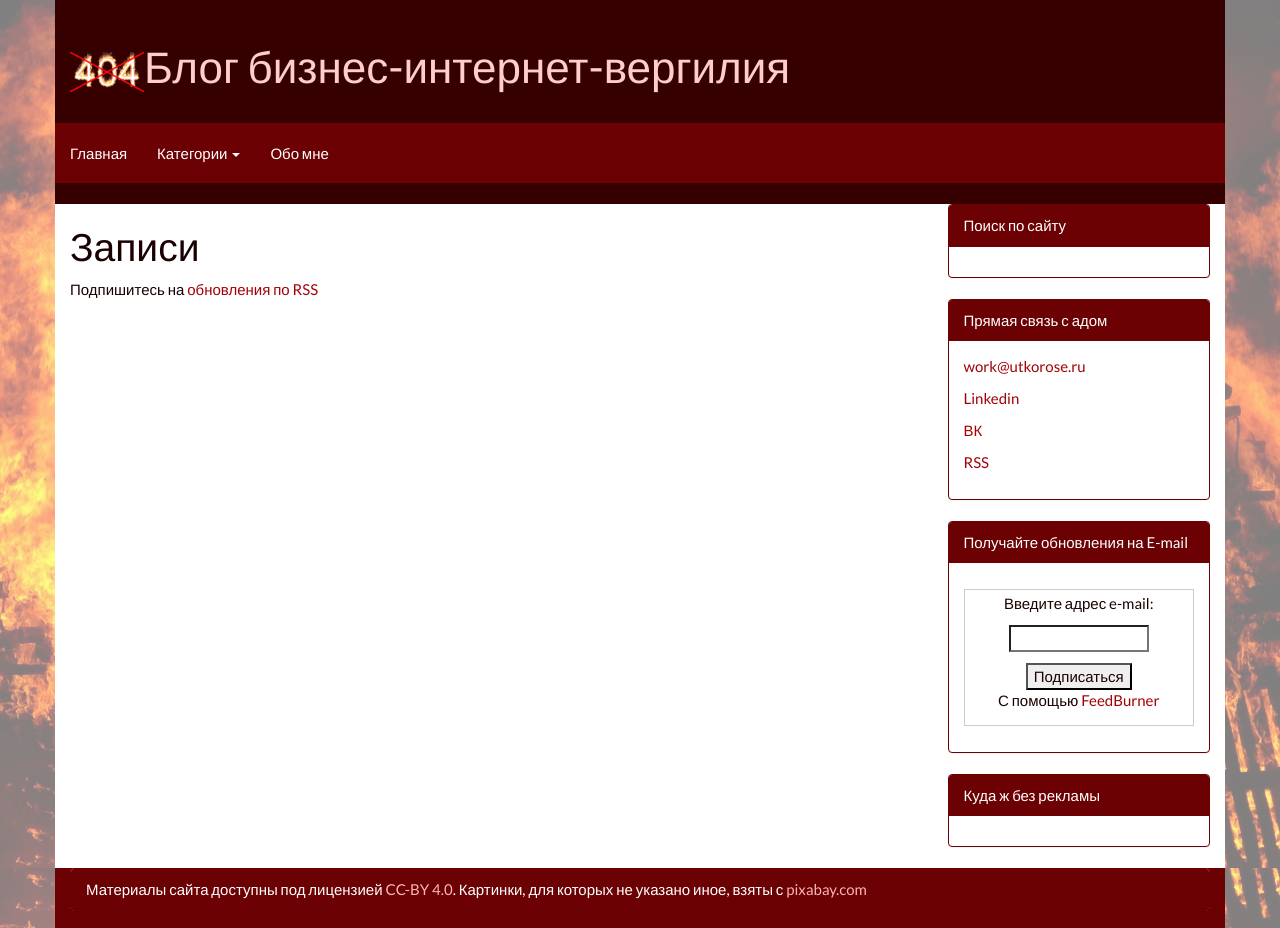
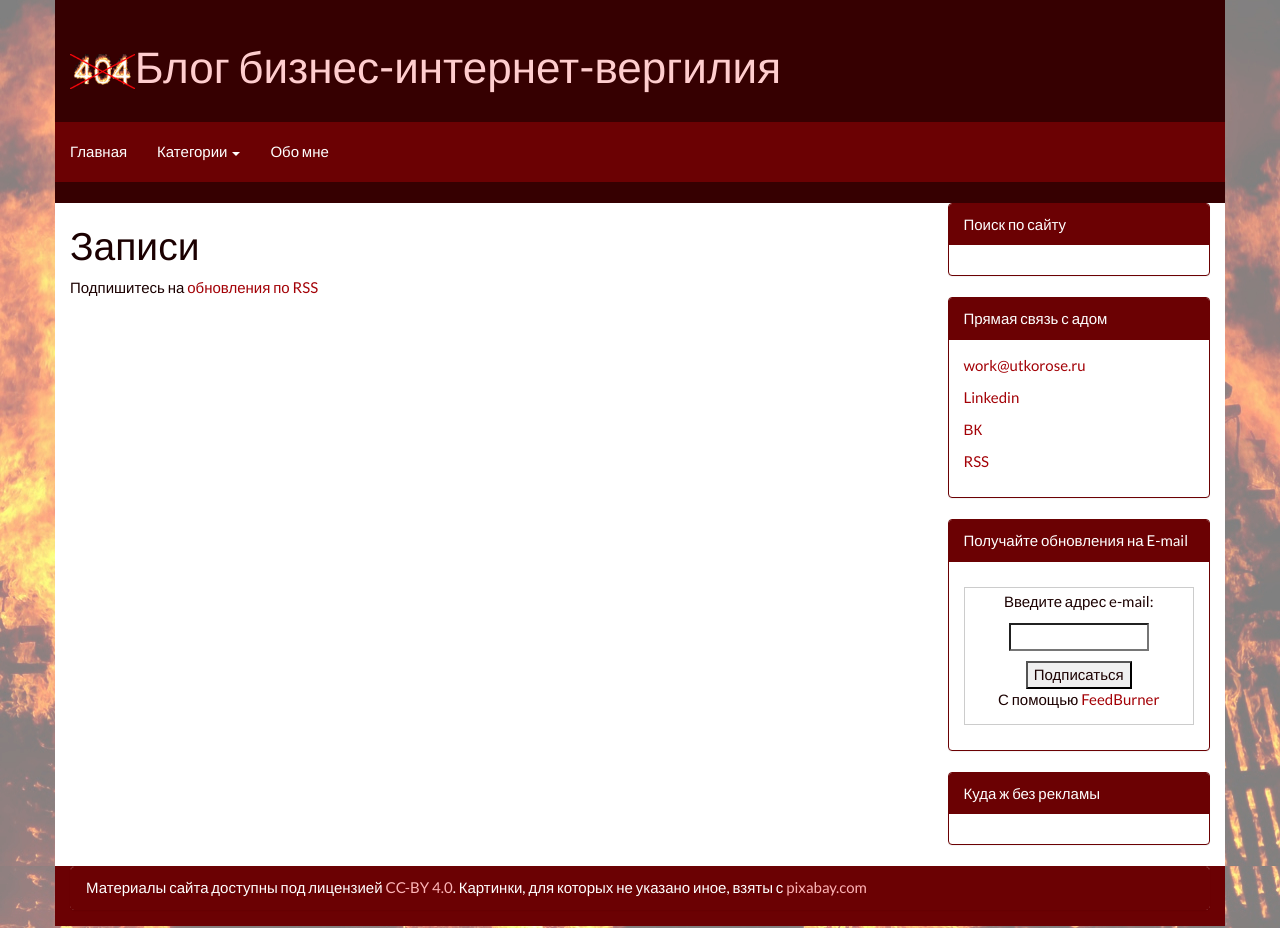
Before and after one commit to utkorose/blog-internet-vergiliy, a Jekyll site: the page built from index.html, in a window 1280 px wide. Built offline with Jekyll 4.4.1, drawn with Linux system fonts in a browser that asks for light colours.

Commit message:
Update default.html

```diff
--- a/_layouts/default.html
+++ b/_layouts/default.html
@@ -49,7 +49,7 @@
   	 	<div class="row">
 	   		<div class="col-md-12 head-fon">
   				<div class="page-header">
-  					<a href="/"><span class="h1"><img src="/img/logo/logo.png" height="40px">{{ site.title }}</span></a>
+  					<a href="/"><span class="h1"><img src="/img/logo/logo.png" height="35px">{{ site.title }}</span></a>
   				</div>
           <div class="navbar navbar-default navbar-static-top" role="navigation">
             <div class="container-fluid">
```
